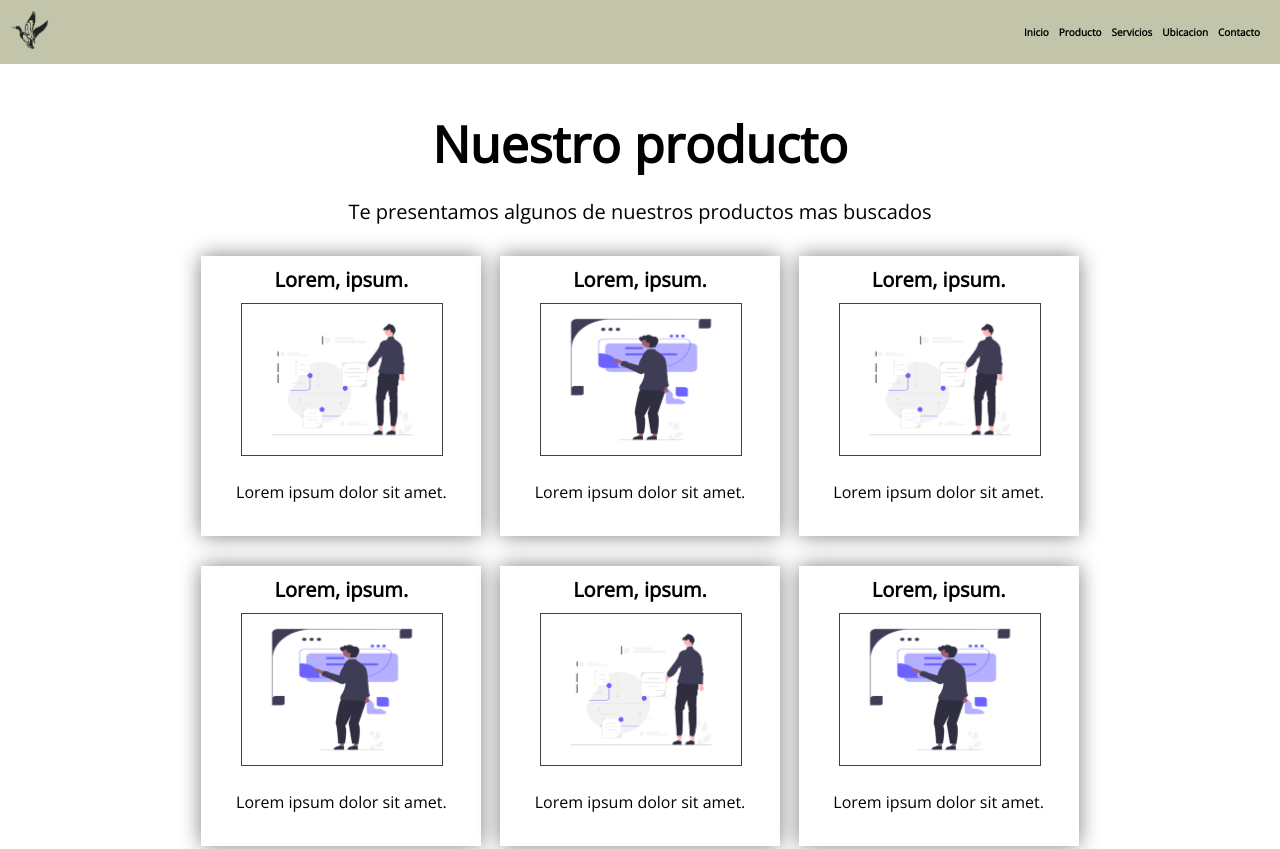
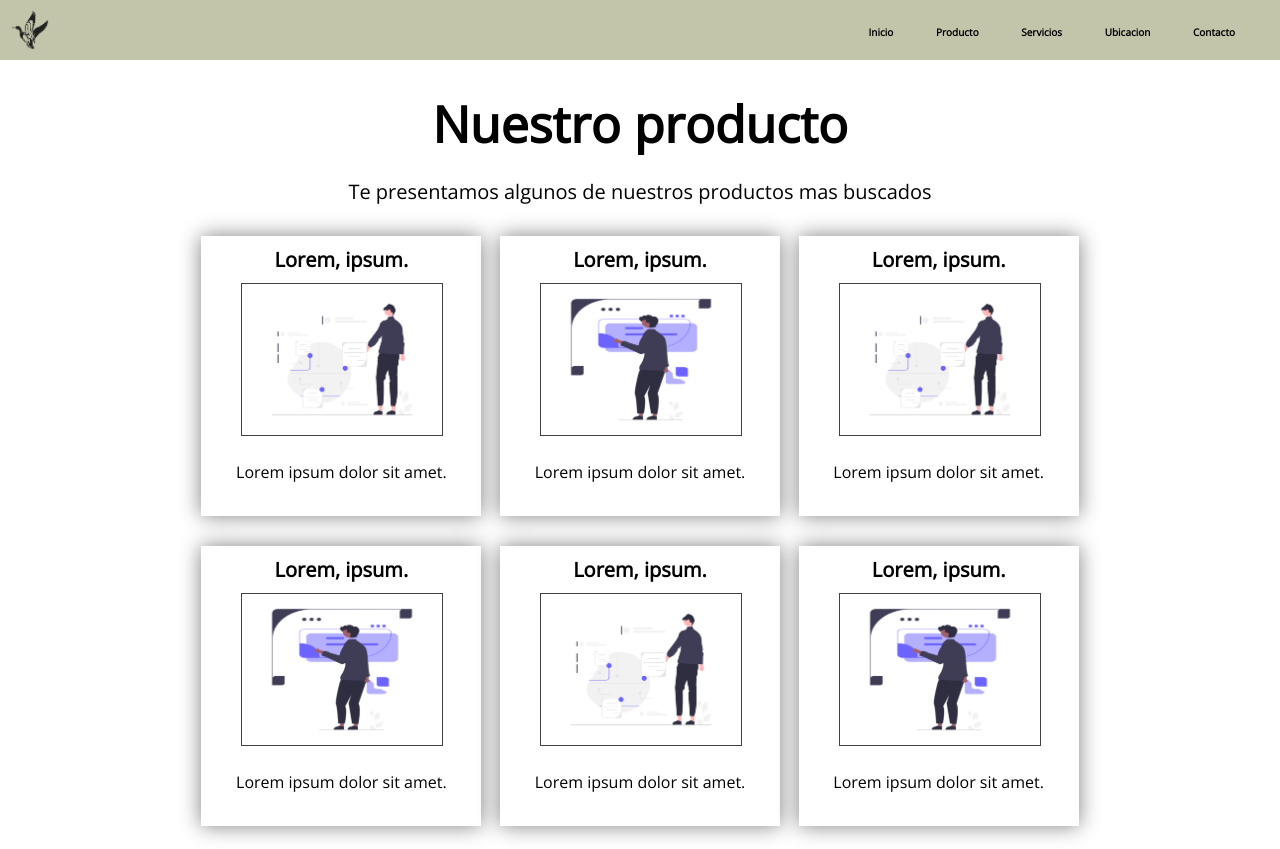
Before and after one commit to tomasbianco09/proyecto-web, a plain HTML site: page pages/producto.html in a window 1280 px wide. Shown: the top 849 px of the page. Drawn offline with nearby package versions, Linux system fonts and the light colour scheme.

Commit message:
Commit, archivo con animaciones

```diff
--- a/css/estilo.css
+++ b/css/estilo.css
@@ -16,7 +16,7 @@ header {
     z-index: 2;
 }
 
-.navBar {
+nav {
     background-color: #c2c5aa;
     width: 100%;
     height: 80px;
@@ -27,36 +27,60 @@ header {
     justify-content: space-between;
 }
 
-.navegacionNav {
-    background-color: #c2c5aa;
-    padding: 25px 50px 25px 0;
-    display: flex;
+.navLogo img{
+    margin: 5px 25px 25px 5px;
+    width: 80px;
+    height: 70px;
 }
 
-.navLogo img{
-    margin: 0px 0 25px 5px;
-    width: 90px;
-    height: 80px;
+.navegacionNav{
+	text-align: right;
+    padding-top: 30px;
+    padding-right: 25px;
+    font-weight: bold;
+    font-size: 18px;
+    /* justify-content: space-between; */
 }
 
-
-li {
-    list-style-type: none;
-    /* display: inline; */
-    font-size: 20px;
-    font-weight: bold;
-    color: black;
+.navegacionNav a
+{
+    color: rgb(0, 0, 0);
+    text-decoration: none;
+    margin: 0px 10px;
+    padding: 10px 10px;
+    position: relative;
+    z-index: 0;
+    cursor: pointer;
 }
 
-li a {
-    margin-right: 10px;
-    text-decoration: none;
-    color: black;
+.navegacionNav.animacion a:before, .navegacionNav.animacion a:after
+{
+    position: absolute;
+    left: 0px;
+    width: 100%;
+    height: 2px;
+    background: rgb(0, 0, 0);
+    content: "";
+    opacity: 0;
+    transition: all 0.3s;
 }
 
-.contenedor {
-    width: 100%;
-    max-height: 1000px;
+.navegacionNav.animacion a:before
+{
+    top: 0px;
+    transform: translateY(10px);
+}
+
+.navegacionNav.animacion a:after
+{
+    bottom: 0px;
+    transform: translateY(-10px);
+}
+
+.navegacionNav.animacion a:hover:before, .navegacionNav.animacion a:hover:after
+{
+    opacity: 1;
+    transform: translateY(0px);
 }
 
 /* Seccion sobre nosotros */
@@ -463,6 +487,7 @@ footer {
 
 @media screen and (max-width: 1440px) {
 
+    /* Seccion Nav */
     header {
         position: sticky;
         top: 0%;
@@ -470,21 +495,14 @@ footer {
         z-index: 2;
     }
 
-    .navBar {
+    nav {
         background-color: #c2c5aa;
         width: 100%;
-        height: 80%;
+        height: 60px;
         position: sticky;
-        top: 0;
         display: flex;
         flex-flow: row wrap;
         justify-content: space-between;
-    }
-
-    .navegacionNav {
-        background-color: #c2c5aa;
-        padding: 25px 10px 10px 0;
-        display: flex;
     }
 
     .navLogo img{
@@ -493,19 +511,54 @@ footer {
         height: 40px;
     }
 
-
-    li {
-        list-style-type: none;
-        display: inline;
+    .navegacionNav{
+        text-align: right;
+        padding-top: 25px;
+        padding-right: 25px;
+        font-weight: bold;
         font-size: 10px;
-        font-weight: bold;
-        color: black;
+        /* justify-content: space-between; */
     }
 
-    li a {
-        margin-right: 10px;
+    .navegacionNav a
+    {
+        color: rgb(0, 0, 0);
         text-decoration: none;
-        color: black;
+        margin: 0px 10px;
+        padding: 10px 10px;
+        position: relative;
+        z-index: 0;
+        cursor: pointer;
+    }
+
+    .navegacionNav.animacion a:before, .navegacionNav.animacion a:after
+    {
+        position: absolute;
+        left: 0px;
+        width: 100%;
+        height: 2px;
+        background: rgb(0, 0, 0);
+        content: "";
+        opacity: 0;
+        transition: all 0.3s;
+    }
+
+    .navegacionNav.animacion a:before
+    {
+        top: 0px;
+        transform: translateY(10px);
+    }
+
+    .navegacionNav.animacion a:after
+    {
+        bottom: 0px;
+        transform: translateY(-10px);
+    }
+
+    .navegacionNav.animacion a:hover:before, .navegacionNav.animacion a:hover:after
+    {
+        opacity: 1;
+        transform: translateY(0px);
     }
 
     /* Nuestro producto */
@@ -722,6 +775,8 @@ footer {
 }
 
 @media screen and (max-width: 480px) {
+
+    /* Seccion Nav */
     header {
         position: sticky;
         top: 0%;
@@ -729,21 +784,14 @@ footer {
         z-index: 2;
     }
 
-    .navBar {
+    nav {
         background-color: #c2c5aa;
         width: 100%;
-        height: 80%;
+        height: 80%   ;
         position: sticky;
-        top: 0;
         display: flex;
         flex-flow: row wrap;
         justify-content: space-between;
-    }
-
-    .navegacionNav {
-        background-color: #c2c5aa;
-        padding: 25px 10px 10px 0;
-        display: flex;
     }
 
     .navLogo img{
@@ -752,19 +800,41 @@ footer {
         height: 40px;
     }
 
-
-    li {
-        list-style-type: none;
-        display: inline;
+    .navegacionNav{
+        text-align: right;
+        padding-top: 25px;
+        padding-right: 25px;
+        font-weight: bold;
         font-size: 10px;
-        font-weight: bold;
-        color: black;
+        /* justify-content: space-between; */
     }
 
-    li a {
-        margin-right: 10px;
+    .navegacionNav a{
+        color: rgb(0, 0, 0);
         text-decoration: none;
-        color: black;
+        margin: 0 -6px;
+        padding: 0px 9px;
+        position: relative;
+    }
+
+    .navegacionNav.animacion a:before, .navegacionNav.animacion a:after
+    {
+        display: none !important;
+    }
+
+    .navegacionNav.animacion a:before
+    {
+        display: none !important;
+    }
+
+    .navegacionNav.animacion a:after
+    {
+        display: none !important;
+    }
+
+    .navegacionNav.animacion a:hover:before, .navegacionNav.animacion a:hover:after
+    {
+        display: none !important;
     }
 
     /* Seccion sobre nosotros */
--- a/pages/producto.html
+++ b/pages/producto.html
@@ -11,20 +11,18 @@
     <link rel="shortcut icon" href="../img/logo.png" type="image/x-icon">
 </head>
 <body class="bodyPadreGridProductos">
-    <!-- Seccion nav -->
+    <!-- Seccion del Nav -->
     <header>
-        <nav class="navBar">
+        <nav>
             <div class="navLogo">
                 <img src="../img/logonav.png" alt="logo de la pagina">
             </div>
-            <div>
-                <ul class="navegacionNav">
-                    <li><a href="../index.html">Inicio</a></li>
-                    <li><a href="producto.html"> Producto</a></li>
-                    <li><a href="servicios.html">Servicios</a></li>
-                    <li><a href="ubicacion.html">Ubicacion</a></li>
-                    <li><a href="contacto.html">Contacto</a></li>
-                </ul>
+            <div class="navegacionNav animacion">
+                <a href="../index.html">Inicio</a></li>
+                <a href="producto.html"> Producto</a></li>
+                <a href="servicios.html">Servicios</a></li>
+                <a href="ubicacion.html">Ubicacion</a></li>
+                <a href="contacto.html">Contacto</a></li>
             </div>
         </nav>
     </header>
```
Also changed, not shown: index.html (+7 -9 lines), pages/contacto.html (+7 -9 lines), pages/servicios.html (+7 -9 lines), pages/ubicacion.html (+7 -9 lines).
